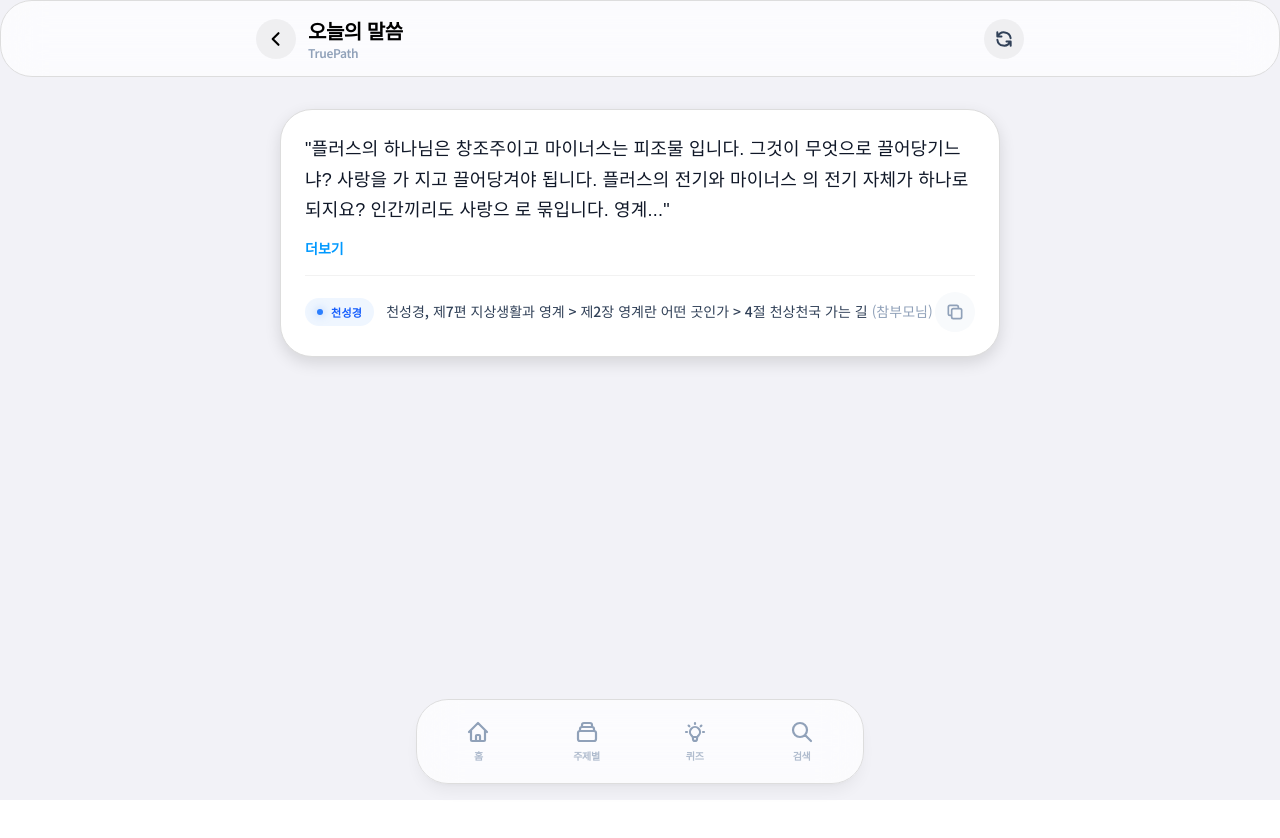
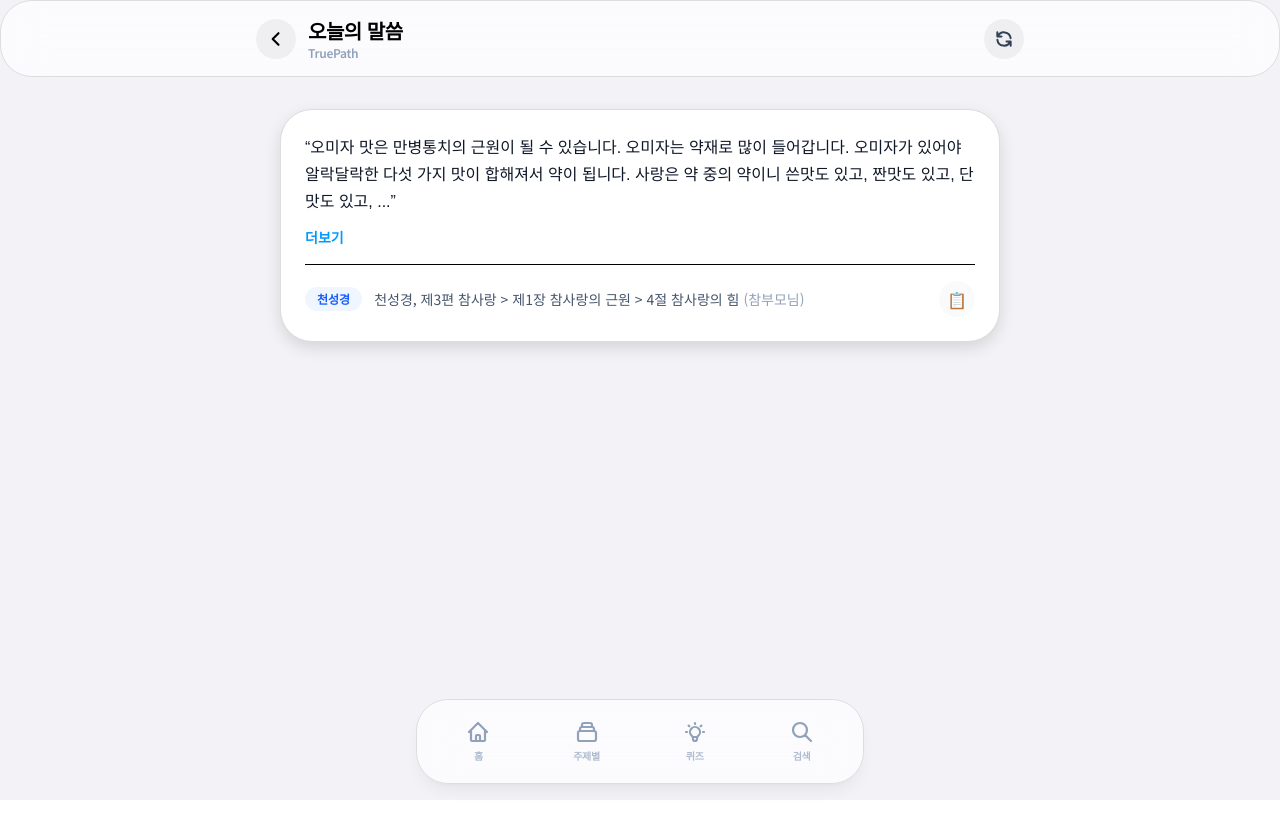
Before and after one commit to PARSA1021/word-meditation-app, a Next.js app: page /today in a window 1280 px wide. Shown: the top 838 px of the page. Built offline with nearby package versions, Linux system fonts and the light colour scheme; a web font is replaced by a local one.

Commit message:
20260321_search_ui/ux_update

```diff
--- a/components/QuoteCard.tsx
+++ b/components/QuoteCard.tsx
@@ -3,20 +3,30 @@
 import { useState } from "react"
 import { Word } from "@/lib/words"
 import { scriptureFont } from "@/lib/fonts"
+import { highlightText } from "@/lib/highlight"
 
 interface QuoteCardProps {
     word: Word
     showCategory?: boolean
+    highlightQuery?: string // ✅ 추가
 }
 
-export default function QuoteCard({ word, showCategory = false }: QuoteCardProps) {
+export default function QuoteCard({
+    word,
+    showCategory = false,
+    highlightQuery = ""
+}: QuoteCardProps) {
+
     const [isExpanded, setIsExpanded] = useState(false)
     const MAX_LENGTH = 120
 
     const needsExpansion = word.text.length > MAX_LENGTH
+
     const displayText = !isExpanded && needsExpansion
         ? word.text.slice(0, MAX_LENGTH) + "..."
         : word.text
+
+    const highlighted = highlightText(displayText, highlightQuery)
 
     const copyToClipboard = async () => {
         try {
@@ -25,118 +35,54 @@ export default function QuoteCard({ word, showCategory = false }: QuoteCardProps
             alert("말씀이 클립보드에 복사되었습니다!")
         } catch (err) {
             console.error("복사 실패:", err)
-            alert("복사에 실패했습니다.")
         }
     }
 
     return (
-        <div className="
-            airbnb-card
-            bg-white
-            p-5 sm:p-6 md:p-7
-            space-y-4
-            hover:border-[#0099ff]
-            transition-colors
-            relative
-            group
-        ">
+        <div className="airbnb-card bg-white p-6 space-y-4 hover:border-[#0099ff] transition">
 
-            {/* 말씀 본문 */}
+            {/* 말씀 */}
             <div className="space-y-2">
-                <p
-                    className={`
-                        ${scriptureFont.className}
-                        text-[15px] sm:text-[16px] md:text-[17px] lg:text-[18px]
-                        leading-[1.7]
-                        tracking-[0.01em]
-                        font-normal
-                        text-gray-900
-                        whitespace-pre-line
-                    `}
-                >
-                    &quot;{displayText}&quot;
+                <p className={`${scriptureFont.className} text-[16px] leading-[1.7] text-gray-900 whitespace-pre-line`}>
+                    “{highlighted}”
                 </p>
 
                 {needsExpansion && (
                     <button
                         onClick={() => setIsExpanded(!isExpanded)}
-                        className="
-                            text-[#0099ff]
-                            text-[13px] sm:text-[14px]
-                            font-semibold
-                            pt-1
-                            hover:text-blue-700
-                            transition-colors
-                        "
+                        className="text-[#0099ff] text-sm font-semibold"
                     >
                         {isExpanded ? "접기" : "더보기"}
                     </button>
                 )}
             </div>
 
-            {/* 하단 영역 */}
-            <div className="
-                flex items-center justify-between
-                border-t border-black/5
-                pt-4 mt-4
-            ">
+            {/* 하단 */}
+            <div className="flex justify-between items-center border-t pt-4">
 
-                {/* 왼쪽 정보 */}
                 <div className="flex items-center gap-3 flex-wrap">
 
-                    {showCategory ? (
-                        <div className="flex items-center gap-2 bg-blue-50 px-3 py-1.5 rounded-full">
-                            <span className="w-1.5 h-1.5 rounded-full bg-blue-500 shadow-[0_0_8px_rgba(59,130,246,0.5)]"></span>
-                            <span className="text-[10px] sm:text-[11px] font-bold text-blue-600 uppercase tracking-wide">
-                                {word.category}
-                            </span>
-                        </div>
-                    ) : (
-                        <div className="flex items-center gap-2 bg-slate-50 px-3 py-1.5 rounded-full">
-                            <div className="w-1.5 h-1.5 rounded-full bg-slate-300"></div>
-                            <span className="text-[10px] sm:text-[11px] font-bold text-slate-500 uppercase tracking-wide">
-                                진리의 보물창고
-                            </span>
+                    {showCategory && (
+                        <div className="bg-blue-50 px-3 py-1 rounded-full text-xs font-bold text-blue-600">
+                            {word.category}
                         </div>
                     )}
 
-                    <p className="text-[13px] sm:text-[14px] font-medium text-slate-700">
-                        {word.source}
-                        <span className="text-slate-400 font-normal ml-1">
-                            {word.speaker ? `(${word.speaker})` : ""}
-                        </span>
+                    <p className="text-sm text-slate-600">
+                        {highlightText(word.source, highlightQuery)}
+                        {word.speaker && (
+                            <span className="text-slate-400 ml-1">
+                                ({highlightText(word.speaker, highlightQuery)})
+                            </span>
+                        )}
                     </p>
                 </div>
 
-                {/* 복사 버튼 */}
                 <button
                     onClick={copyToClipboard}
-                    className="
-                        w-9 h-9 sm:w-10 sm:h-10
-                        flex items-center justify-center
-                        rounded-full
-                        bg-slate-50
-                        text-slate-400
-                        hover:bg-[#0099ff]
-                        hover:text-white
-                        transition-all
-                        active:scale-95
-                    "
-                    title="말씀 복사하기"
+                    className="w-9 h-9 flex items-center justify-center rounded-full bg-slate-50 hover:bg-[#0099ff] hover:text-white transition"
                 >
-                    <svg
-                        className="w-4 h-4 sm:w-5 sm:h-5"
-                        fill="none"
-                        stroke="currentColor"
-                        viewBox="0 0 24 24"
-                    >
-                        <path
-                            strokeLinecap="round"
-                            strokeLinejoin="round"
-                            strokeWidth="2"
-                            d="M8 16H6a2 2 0 01-2-2V6a2 2 0 012-2h8a2 2 0 012 2v2m-6 12h8a2 2 0 002-2v-8a2 2 0 00-2-2h-8a2 2 0 00-2 2v8a2 2 0 002 2z"
-                        />
-                    </svg>
+                    📋
                 </button>
 
             </div>
--- /dev/null
+++ b/lib/highlight.tsx
@@ -0,0 +1,37 @@
+// lib/highlight.tsx
+import React from "react"
+
+export function highlightText(text: string, query: string): React.ReactNode {
+  if (!query || query.trim().length < 2) return text
+
+  const tokens = query
+    .toLowerCase()
+    .trim()
+    .split(/\s+/)
+    .filter(Boolean)
+
+  if (tokens.length === 0) return text
+
+  const regex = new RegExp(`(${tokens.join("|")})`, "gi")
+
+  const parts = text.split(regex)
+
+  return parts.map((part, index) => {
+    const isMatch = tokens.some((token) =>
+      part.toLowerCase() === token
+    )
+
+    if (isMatch) {
+      return (
+        <span
+          key={index}
+          className="bg-yellow-200 text-black px-1 rounded"
+        >
+          {part}
+        </span>
+      )
+    }
+
+    return <React.Fragment key={index}>{part}</React.Fragment>
+  })
+}
--- a/lib/words.ts
+++ b/lib/words.ts
@@ -1,4 +1,5 @@
 // lib/words.ts
+
 import wordsData from "@/data/words.json"
 import cheonseongData from "@/data/cheonseong_words.json"
 
@@ -20,66 +21,75 @@ export type WordStats = {
 }
 
 // -----------------------------
-// 2️⃣ JSON 데이터 합치기
+// 2️⃣ 데이터 합치기
 // -----------------------------
 export const allWords: Word[] = [
-  ...wordsData.map(w => ({ ...w, type: "general" } as Word)),
+  ...wordsData.map((w) => ({ ...w, type: "general" } as Word)),
   ...cheonseongData.map((w, i) => ({
     ...w,
     type: "cheonseong",
-    id: 10000 + i, // 기존 id와 겹치지 않도록 offset
-  } as Word))
+    id: 10000 + i,
+  } as Word)),
 ]
 
 // -----------------------------
-// 3️⃣ 모든 단어 가져오기 (권장하지 않음, 전체 렌더링 주의)
+// 3️⃣ 전체 가져오기
 // -----------------------------
 export function getAllWords(): Word[] {
   return allWords
 }
 
 // -----------------------------
-// 3-1️⃣ 페이지 단위로 가져오기
+// 4️⃣ 랜덤 단어
 // -----------------------------
-export function getWordsByPage(page: number, pageSize: number): Word[] {
-  const start = (page - 1) * pageSize
-  const end = start + pageSize
-  return allWords.slice(start, end)
+export function getRandomWord(): Word {
+  return allWords[Math.floor(Math.random() * allWords.length)]
 }
 
 // -----------------------------
-// 4️⃣ 랜덤 단어 가져오기
+// 5️⃣ 랜덤 (중복 방지 강화 버전 🔥)
 // -----------------------------
-export function getRandomWord(): Word {
-  const index = Math.floor(Math.random() * allWords.length)
+export function getRandomWordExcept(
+  exceptIds: number[] = []
+): Word {
+  if (allWords.length === 0) {
+    throw new Error("words 목록이 비어 있습니다.")
+  }
+
+  const excluded = new Set(exceptIds)
+
+  const candidates = allWords.filter((w) => !excluded.has(w.id))
+
+  if (candidates.length === 0) return getRandomWord()
+
+  return candidates[Math.floor(Math.random() * candidates.length)]
+}
+
+// -----------------------------
+// 6️⃣ 오늘의 말씀 (날짜 기반 고정 🔥)
+// -----------------------------
+export function getDailyWord(): Word {
+  const today = new Date().toISOString().slice(0, 10)
+
+  let hash = 0
+  for (let i = 0; i < today.length; i++) {
+    hash = today.charCodeAt(i) + ((hash << 5) - hash)
+  }
+
+  const index = Math.abs(hash) % allWords.length
   return allWords[index]
 }
 
 // -----------------------------
-// 5️⃣ 랜덤 단어 (특정 id 제외)
-// -----------------------------
-export function getRandomWordExcept(exceptId?: number | null): Word {
-  if (allWords.length === 0) throw new Error("words 목록이 비어 있습니다.")
-  if (exceptId == null || allWords.length === 1) return getRandomWord()
-
-  for (let i = 0; i < 12; i++) {
-    const w = getRandomWord()
-    if (w.id !== exceptId) return w
-  }
-
-  const currentIndex = allWords.findIndex((w: Word) => w.id === exceptId)
-  const nextIndex = currentIndex >= 0 ? (currentIndex + 1) % allWords.length : 0
-  return allWords[nextIndex]
-}
-
-// -----------------------------
-// 6️⃣ 통계
+// 7️⃣ 통계
 // -----------------------------
 export function getWordStats(): WordStats {
   const byCategory: { [key: string]: number } = {}
-  allWords.forEach((w: Word) => {
+
+  allWords.forEach((w) => {
     byCategory[w.category] = (byCategory[w.category] || 0) + 1
   })
+
   return {
     total: allWords.length,
     byCategory,
@@ -87,22 +97,62 @@ export function getWordStats(): WordStats {
 }
 
 // -----------------------------
-// 7️⃣ 검색 (type 필터 포함 가능)
+// 8️⃣ 고급 검색 (점수 기반 🔥)
 // -----------------------------
-export function searchWords(query: string, type?: "general" | "cheonseong"): Word[] {
-  const lowerQuery = query.toLowerCase().trim()
-  return allWords.filter((w: Word) => {
-    const matchesQuery =
-      lowerQuery === "" ||
-      w.text.toLowerCase().includes(lowerQuery) ||
-      w.source.toLowerCase().includes(lowerQuery)
-    const matchesType = !type || w.type === type
-    return matchesQuery && matchesType
-  })
+export function searchWords(
+  query: string,
+  type?: "general" | "cheonseong"
+): Word[] {
+  const normalized = query.toLowerCase().trim()
+  const tokens = normalized.split(/\s+/).filter(Boolean)
+
+  if (tokens.length === 0) {
+    return type ? allWords.filter((w) => w.type === type) : allWords
+  }
+
+  const results = allWords
+    .map((word): { word: Word; score: number } | null => {
+      if (type && word.type !== type) return null
+
+      const text = word.text.toLowerCase()
+      const source = word.source.toLowerCase()
+      const speaker = (word.speaker || "").toLowerCase()
+
+      let score = 0
+
+      for (const token of tokens) {
+        let matched = false
+
+        // 🔥 핵심 매칭 (본문 중심)
+        if (text === token) {
+          score += 100
+          matched = true
+        } else if (text.startsWith(token)) {
+          score += 50
+          matched = true
+        } else if (text.includes(token)) {
+          score += 30
+          matched = true
+        }
+
+        // 🔥 보조 점수
+        if (source.includes(token)) score += 10
+        if (speaker.includes(token)) score += 5
+
+        if (!matched) return null
+      }
+
+      return { word, score }
+    })
+    .filter((v): v is { word: Word; score: number } => v !== null)
+
+  results.sort((a, b) => b.score - a.score)
+
+  return results.map((r) => r.word)
 }
 
 // -----------------------------
-// 7-1️⃣ 검색 + 페이지네이션
+// 9️⃣ 검색 + 페이지네이션
 // -----------------------------
 export function searchWordsPaged(
   query: string,
@@ -110,29 +160,27 @@ export function searchWordsPaged(
   pageSize: number,
   type?: "general" | "cheonseong"
 ): Word[] {
-  const filtered = searchWords(query, type)
+  const results = searchWords(query, type)
+
   const start = (page - 1) * pageSize
-  return filtered.slice(start, start + pageSize)
+  return results.slice(start, start + pageSize)
 }
 
 // -----------------------------
-// 8️⃣ 천성경 단어만 가져오기
+// 🔟 카테고리별 단어
 // -----------------------------
-export function getCheonseongWords(): Word[] {
-  return allWords.filter((w: Word) => w.type === "cheonseong")
+export function getCategoryWords(category: string): Word[] {
+  const decoded = decodeURIComponent(category)
+  return allWords.filter((w) => w.category === decoded)
 }
 
 // -----------------------------
-// 9️⃣ 일반 단어만 가져오기
+// 11️⃣ 타입별 필터
 // -----------------------------
 export function getGeneralWords(): Word[] {
-  return allWords.filter((w: Word) => w.type === "general")
+  return allWords.filter((w) => w.type === "general")
 }
 
-// -----------------------------
-// 🔟 카테고리별 단어 가져오기
-// -----------------------------
-export function getCategoryWords(category: string): Word[] {
-  const decodedCategory = decodeURIComponent(category)
-  return allWords.filter((w: Word) => w.category === decodedCategory)
+export function getCheonseongWords(): Word[] {
+  return allWords.filter((w) => w.type === "cheonseong")
 }
```
Also changed, not shown: app/search/page.tsx (+77 -55 lines).
